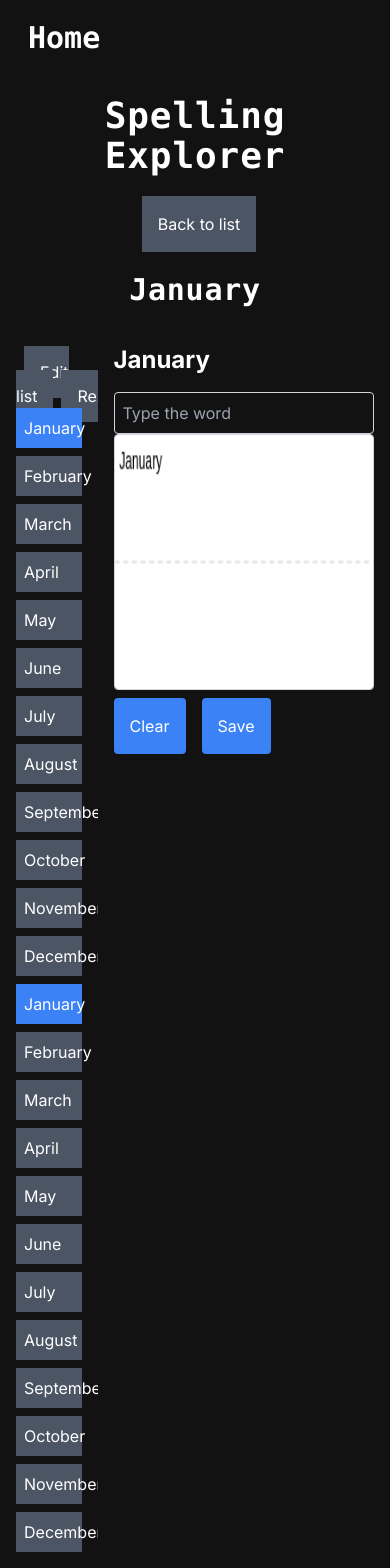
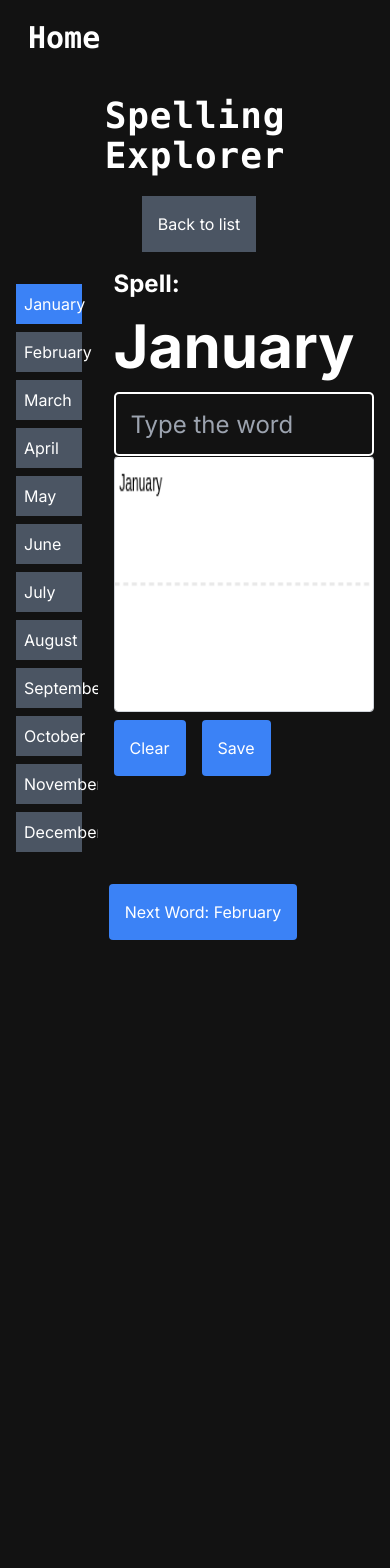
Before and after one commit to hadmacker/numbrella, a Next.js app: page /words/spelling/letsspell in a window 390 px wide. Shown: the top 1568 px of the page. After the commit the page ends 940 px from the top, so only its background shows below. Built offline with nearby package versions, Linux system fonts and the light colour scheme.

Commit message:
canvas works

```diff
--- a/app/words/spelling/letsspell/page.tsx
+++ b/app/words/spelling/letsspell/page.tsx
@@ -8,10 +8,8 @@ const pretty = PrettyChar.allCharacters();
 const words = [
   "January", "February", "March", "April", "May", "June",
   "July", "August", "September", "October", "November", "December",
-  "January", "February", "March", "April", "May", "June",
-  "July", "August", "September", "October", "November", "December",
 ];
-
+const correctColor = '#32CD32';
 const lineWidth = 2;
 
 const LetsSpell = () => {
@@ -23,12 +21,21 @@ const LetsSpell = () => {
   const [context, setContext] = useState<CanvasRenderingContext2D | null>(null);
   const [color] = useState<string>('black');
   const [isDrawing, setIsDrawing] = useState<boolean>(false);
+  const [userInput, setUserInput] = useState<string>('');
+  const [nextWordMessage, setNextWordMessage] = useState<string>('Next Word');
+  const [peekNextWord, setPeekNextWord] = useState<string>('');
+
+  const handleNextWord = () => {
+    const currentIndex = words.indexOf(selectedWord ?? "");
+    const nextIndex = (currentIndex + 1) % words.length;
+    activateWord(words[nextIndex]);
+  };
 
   useEffect(() => {
     const params = new URLSearchParams(window.location.search);
     const levelParam = params.get('level');
-    setSelectedWord(words[0]);
     setLevel(levelParam);
+    activateWord(words[0]);
 
     // Prevent the entire page from scrolling
     document.body.style.overflow = 'hidden';
@@ -38,6 +45,22 @@ const LetsSpell = () => {
       document.body.style.overflow = 'auto';
     };
   }, []);
+
+  const handleInputChange = (event: React.ChangeEvent<HTMLInputElement>) => {
+    setUserInput(event.target.value);
+  };
+
+  const renderColoredText = () => {
+    const userInputNsc = userInput.toLowerCase();
+    return (selectedWord ?? "").split("").map((char, index) => {
+      const isCorrect = userInputNsc[index] === char.toLowerCase();
+      return (
+        <span key={index} style={{ color: isCorrect ? correctColor : 'white' }}>
+          {char[index] || char }
+        </span>
+      );
+    });
+  };
 
   const initializeContext = (ctx: CanvasRenderingContext2D) => {
     ctx.fillStyle = 'white'; // Set canvas background color to white
@@ -69,33 +92,6 @@ const LetsSpell = () => {
       if (ctx) {
         setContext(ctx);
 
-      //   const initializeContext = () => {
-      //     ctx.fillStyle = 'white'; // Set canvas background color to white
-      //     ctx.fillRect(0, 0, ctx.canvas.width, ctx.canvas.height);
-
-      //     const y = (ctx.canvas.height / 4) * 2;
-      //     ctx.strokeStyle = 'lightgray';
-      //     ctx.lineWidth = 1;
-      //     ctx.setLineDash([5, 5]); // Set dashed line pattern
-      //     ctx.beginPath();
-      //     ctx.moveTo(0, y);
-      //     ctx.lineTo(ctx.canvas.width, y);
-      //     ctx.stroke();
-      //     ctx.setLineDash([]); // Reset line dash
-
-      //     // Draw the selected word at the top left
-      //     ctx.fillStyle = 'black';
-      //     ctx.font = '20px Arial';
-      //     ctx.fillText(selectedWord ?? "", 10, 30);
-
-      //     ctx.lineCap = 'round';
-      //     ctx.strokeStyle = color;
-      //     ctx.lineWidth = lineWidth;
-      //   };
-
-      //   initializeContext(); // Set initial size of canvas
-      // }
-
         initializeContext(ctx);
       }
       // Prevent default behavior for touch and mouse events at the document level
@@ -123,19 +119,11 @@ const LetsSpell = () => {
   const handleClearCanvas = () => {
     if (context) {
       initializeContext(context);
-      // context.fillStyle = 'white';
-      // context.fillRect(0, 0, context.canvas.width, context.canvas.height);
-
-      // const y = (context.canvas.height / 4) * 2;
-      // context.strokeStyle = 'lightgray';
-      // context.lineWidth = 1;
-      // context.setLineDash([5, 5]); // Set dashed line pattern
-      // context.beginPath();
-      // context.moveTo(0, y);
-      // context.lineTo(context.canvas.width, y);
-      // context.stroke();
-      // context.setLineDash([]); // Reset line dash
-
+      setUserInput('');
+      const input = document.querySelector('input');
+      if (input) {
+        input.focus();
+      }
     }
   }
 
@@ -192,6 +180,20 @@ const LetsSpell = () => {
     }
   }, [selectedWord, context]);
 
+  const activateWord = (word: string) => {
+    setSelectedWord(word);
+    const currentIndex = words.indexOf(word ?? "");
+    const nextIndex = (currentIndex + 1) % words.length;
+    const nextWord = words[nextIndex];
+    setPeekNextWord(nextWord);
+
+    setUserInput('');
+    const input = document.querySelector('input');
+    if (input) {
+      input.focus();
+    }
+  };
+
   return (
     <div className="flex flex-col items-center min-h-screen">
       <h1 className="p-5 text-center tracking-wide font-mono text-4xl md:text-5xl font-black text-white">
@@ -200,24 +202,15 @@ const LetsSpell = () => {
       <a href="/words/spelling"
         className={`p-4 ml-2 bg-gray-600`}
       >Back to list</a>
-      <h2 className="p-5 text-center tracking-wide font-mono text-3xl md:text-4xl font-black text-white">
-        {selectedWord}
-      </h2>
-      <div className="flex w-full max-w-6xl h-full">
-      <div className="w-1/4 p-4 h-full overflow-y-auto">
+      <div className="flex w-full max-w-6xl overflow-hidden">
+        <div className="w-1/4 p-4 h-full overflow-y-auto h-full">
           <h3 className="text-2xl font-bold mb-4">{level}</h3>
-          <a href="/words/spelling"
-            className={`p-4 ml-2 bg-gray-600`}
-          >Edit list</a>
-          <a href="/words/spelling"
-            className={`p-4 ml-2 bg-gray-600`}
-          >Reset</a>
           <ul>
             {words.map((month) => (
               <li key={month} className="mb-2">
                 <button
                   className={`p-2 w-full text-left ${selectedWord === month ? 'bg-blue-500 text-white' : 'bg-gray-600'}`}
-                  onClick={() => setSelectedWord(month)}
+                  onClick={() => activateWord(month)}
                 >
                   {month}
                 </button>
@@ -226,11 +219,15 @@ const LetsSpell = () => {
           </ul>
         </div>
         <div className="w-3/4 p-4">
-          <h3 className="text-2xl font-bold mb-4">{selectedWord}</h3>
+        <h3 className="text-2xl font-bold mb-4">Spell: </h3>
+          <h3 className="text-6xl font-bold mb-4">{renderColoredText()}</h3>
           <div>
             <input
               type="text"
-              className="p-2 border border-gray-300 rounded w-full"
+              value={userInput}
+              maxLength={(selectedWord?.length ?? 10) * 3}
+              onChange={handleInputChange}
+              className="p-4 text-2xl border border-gray-300 rounded w-full h-16" // Increased padding, font size, and height
               placeholder="Type the word"
               autoComplete="off"
             />
@@ -264,6 +261,12 @@ const LetsSpell = () => {
           )}
         </div>
       </div>
+      <button
+          className="mt-2 ml-4 p-4 bg-blue-500 text-white rounded"
+          onClick={handleNextWord}
+        >
+          {"Next Word: " + peekNextWord}
+        </button>
     </div>
   );
 };
```
